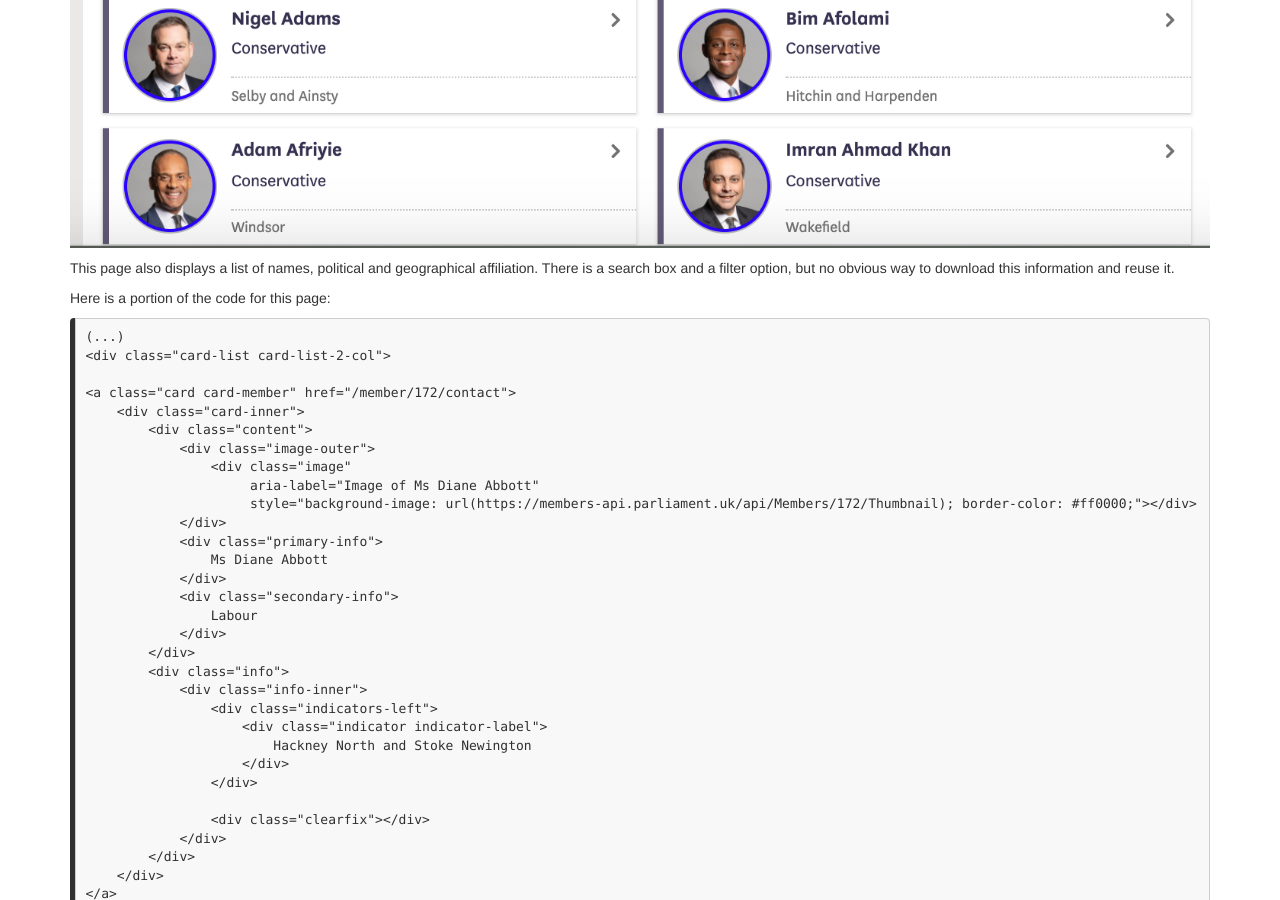
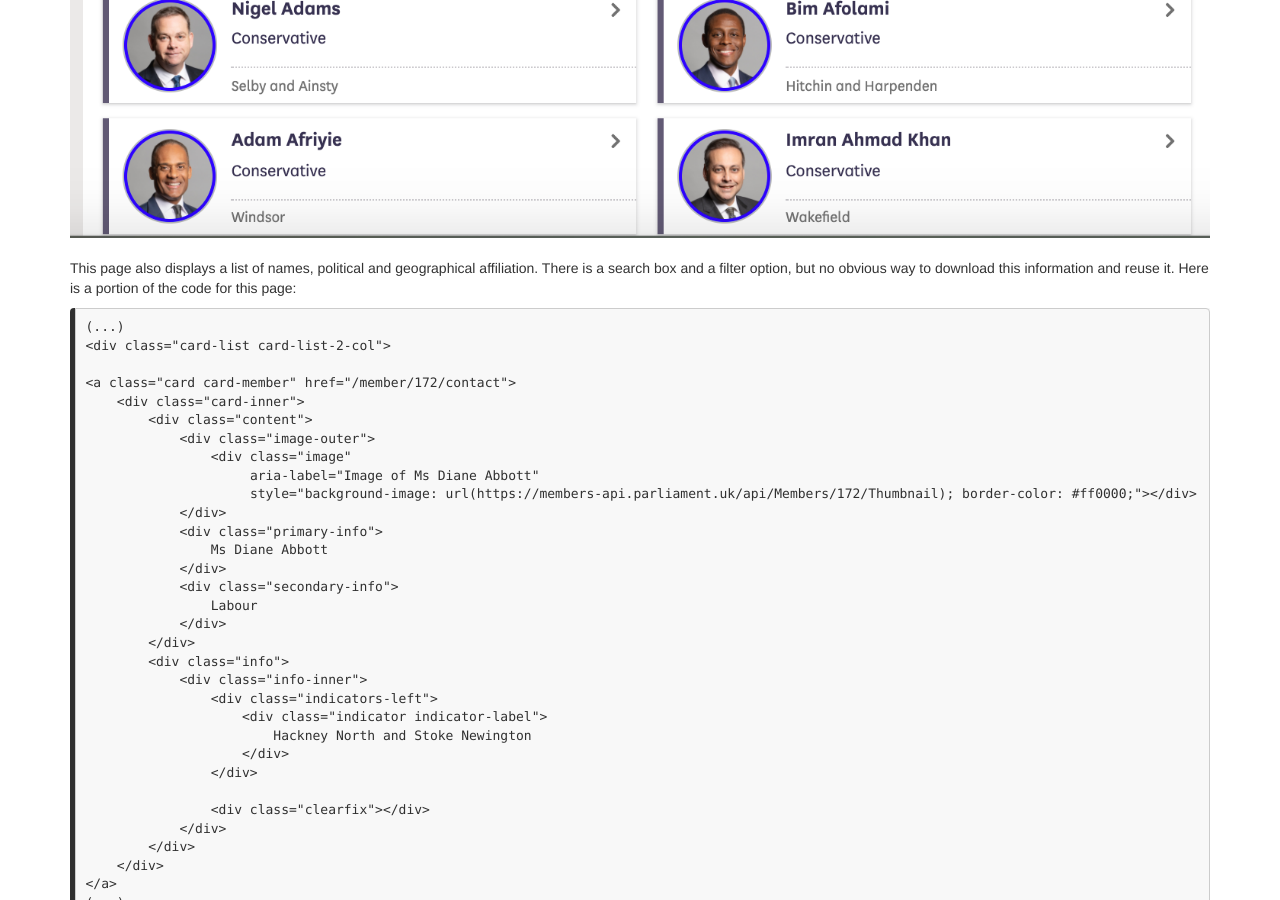
Before and after one commit to UCSBCarpentry/Love-Data-Week-Webscraping, a Jekyll site: the page built from _episodes/01-introduction.md, in a window 1280 px wide and 900 px high, scrolled down 4135 px. Built offline with Jekyll 4.4.1, drawn with Linux system fonts in a browser that asks for light colours.

Commit message:
fixed spaces

```diff
--- a/_episodes/01-introduction.md
+++ b/_episodes/01-introduction.md
@@ -124,14 +124,12 @@ Alberta and list their names and caucus information.
 {: .callout}
 
 Let's look now at the current list of members for the [UK House of Commons](https://members.parliament.uk/members/commons).
-
+&nbsp;
 ![Screenshot of the UK House of Commons website]({{ page.root }}/fig/ukparl2021.png)
-
+&nbsp;
 This page also displays a list of names, political and geographical affiliation. There is a search box and
-a filter option, but no obvious way to download this information and reuse it.
-
-Here is a portion of the code for this page:
-
+a filter option, but no obvious way to download this information and reuse it. Here is a portion of the code for this page:
+&nbsp;
 ~~~
 (...)
 <div class="card-list card-list-2-col">
@@ -167,7 +165,7 @@ Here is a portion of the code for this page:
 (...)
 ~~~
 {: .output}
-
+&nbsp;
 We see that this data has been structured for displaying purposes (it is arranged in rows inside
 a table) but the different elements of information are not clearly labelled.
 
```
